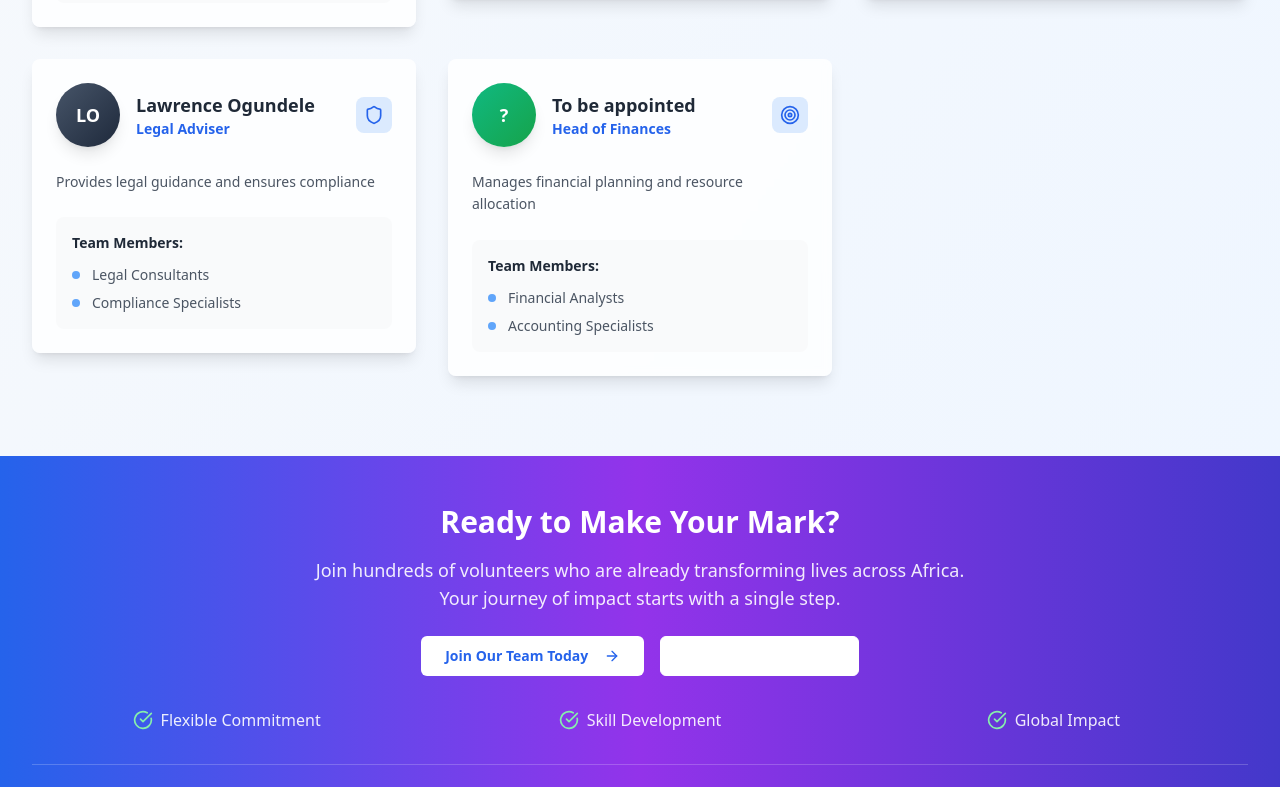
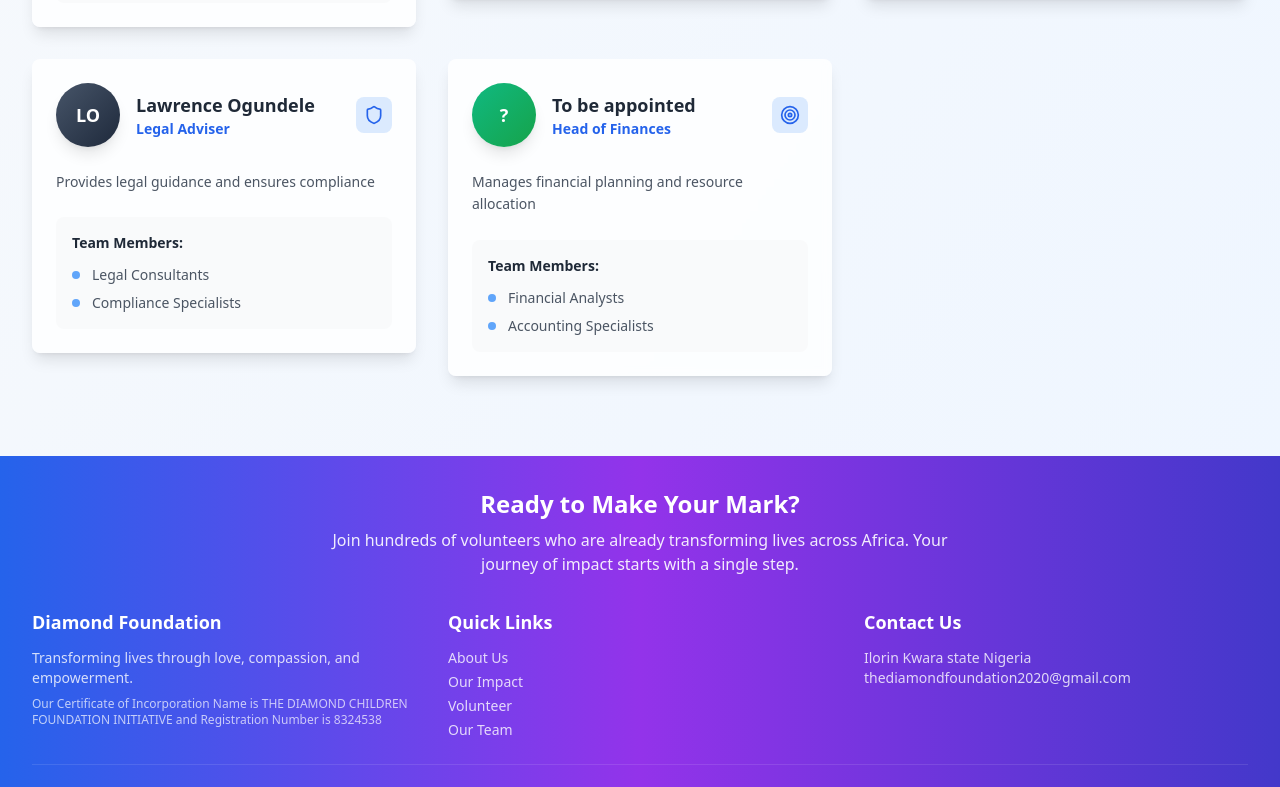
Before and after one commit to richardogundele/diamondfoundation, a React (Vite) app: page /team in a window 1280 px wide. Shown: the part 2001-2788 px from the top of the page. Built offline with nearby package versions, Linux system fonts and the light colour scheme.

Commit message:
Refactor footer design
The AI updated the footer to match the provided image and added a call-to-action section.

```diff
--- a/src/components/Footer.tsx
+++ b/src/components/Footer.tsx
@@ -1,20 +1,7 @@
 
-import { Facebook, Twitter, Instagram, Linkedin, Mail, ArrowRight, CheckCircle } from "lucide-react";
-import { Button } from "@/components/ui/button";
-import { useToast } from "@/hooks/use-toast";
+import { Facebook, Twitter, Instagram, Linkedin, Mail } from "lucide-react";
 
 const Footer = () => {
-  const { toast } = useToast();
-  const volunteerFormLink = "https://docs.google.com/forms/d/e/1FAIpQLSeR9DNBg8o8yabMU7r8P0UUhEEgZG5H9pllyRmurXZwIf2wGw/viewform?usp=header";
-
-  const handleVolunteerClick = () => {
-    window.open(volunteerFormLink, "_blank");
-    toast({
-      title: "Opening application form",
-      description: "You're being redirected to our volunteer application form.",
-    });
-  };
-
   const socialLinks = [
     {
       icon: Facebook,
@@ -45,57 +32,22 @@ const Footer = () => {
 
   return (
     <footer className="bg-gradient-to-r from-blue-600 via-purple-600 to-indigo-700">
-      {/* Call to Action Section */}
-      <div className="py-12">
-        <div className="max-w-7xl mx-auto px-4 sm:px-6 lg:px-8">
-          <div className="text-center text-white mb-8">
-            <h2 className="text-3xl font-bold mb-4">Ready to Make Your Mark?</h2>
-            <p className="text-white/90 text-lg mb-6 max-w-2xl mx-auto">
+      {/* Call to Action Text */}
+      <div className="text-center text-white py-8">
+        <h2 className="text-2xl font-bold mb-2">Ready to Make Your Mark?</h2>
+        <p className="text-white/90 text-base max-w-2xl mx-auto">
           Join hundreds of volunteers who are already transforming lives across Africa.
           Your journey of impact starts with a single step.
         </p>
-
-            <div className="flex flex-col sm:flex-row gap-4 justify-center mb-8">
-              <Button
-                onClick={handleVolunteerClick}
-                className="bg-white text-blue-600 hover:bg-blue-50 px-6 py-3 font-semibold hover:scale-105 transition-all duration-300"
-              >
-                Join Our Team Today <ArrowRight size={18} className="ml-2" />
-              </Button>
-              <Button
-                variant="outline"
-                className="border-white text-white hover:bg-white hover:text-blue-600 px-6 py-3 font-semibold transition-all duration-300"
-                asChild
-              >
-                <a href="/contact">
-                  Have Questions? <Mail size={18} className="ml-2" />
-                </a>
-              </Button>
-            </div>
-
-            <div className="grid grid-cols-1 md:grid-cols-3 gap-6 text-white/90">
-              <div className="flex items-center justify-center gap-2">
-                <CheckCircle size={20} className="text-green-300" />
-                <span>Flexible Commitment</span>
-              </div>
-              <div className="flex items-center justify-center gap-2">
-                <CheckCircle size={20} className="text-green-300" />
-                <span>Skill Development</span>
-              </div>
-              <div className="flex items-center justify-center gap-2">
-                <CheckCircle size={20} className="text-green-300" />
-                <span>Global Impact</span>
-              </div>
-            </div>
       </div>
 
       {/* Footer Content */}
-          <div className="border-t border-white/20 pt-8">
-            <div className="grid grid-cols-1 md:grid-cols-3 gap-6 mb-6">
+      <div className="max-w-7xl mx-auto px-4 sm:px-6 lg:px-8 pb-8">
+        <div className="grid grid-cols-1 md:grid-cols-3 gap-8 mb-6">
           {/* About Section */}
-              <div className="space-y-3 text-center md:text-left">
-                <h3 className="text-lg font-semibold text-white">Diamond Foundation</h3>
-                <p className="text-white/80 text-sm">
+          <div className="text-center md:text-left">
+            <h3 className="text-lg font-semibold text-white mb-3">Diamond Foundation</h3>
+            <p className="text-white/80 text-sm mb-2">
               Transforming lives through love, compassion, and empowerment.
             </p>
             <p className="text-white/70 text-xs">
@@ -104,8 +56,8 @@ const Footer = () => {
           </div>
 
           {/* Quick Links */}
-              <div className="space-y-3 text-center md:text-left">
-                <h3 className="text-lg font-semibold text-white">Quick Links</h3>
+          <div className="text-center md:text-left">
+            <h3 className="text-lg font-semibold text-white mb-3">Quick Links</h3>
             <ul className="space-y-1 text-sm">
               <li><a href="/about" className="text-white/80 hover:text-white transition-colors">About Us</a></li>
               <li><a href="/impact" className="text-white/80 hover:text-white transition-colors">Our Impact</a></li>
@@ -115,8 +67,8 @@ const Footer = () => {
           </div>
 
           {/* Contact Info */}
-              <div className="space-y-3 text-center md:text-left">
-                <h3 className="text-lg font-semibold text-white">Contact Us</h3>
+          <div className="text-center md:text-left">
+            <h3 className="text-lg font-semibold text-white mb-3">Contact Us</h3>
             <p className="text-white/80 text-sm">
               Ilorin Kwara state Nigeria<br />
               thediamondfoundation2020@gmail.com
@@ -145,8 +97,6 @@ const Footer = () => {
           </p>
         </div>
       </div>
-        </div>
-      </div>
     </footer>
   );
 };
```
Lines whose indentation alone changed are shown as unchanged.
